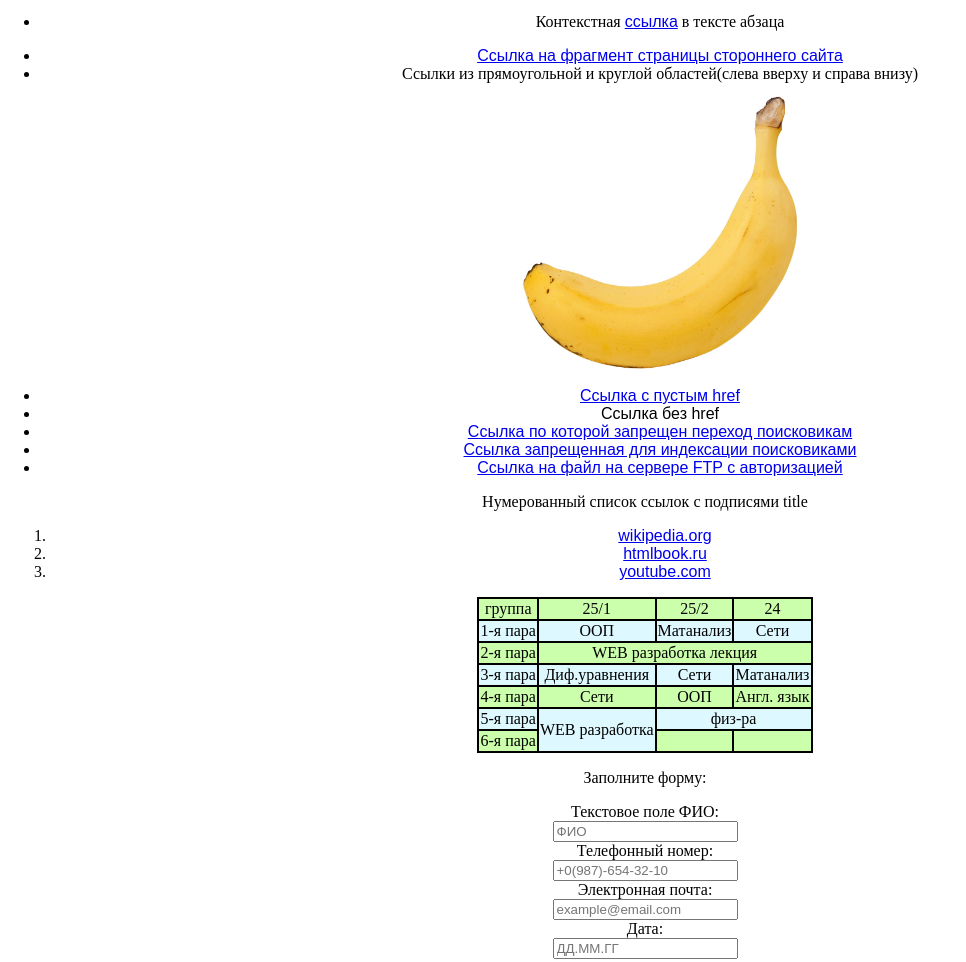
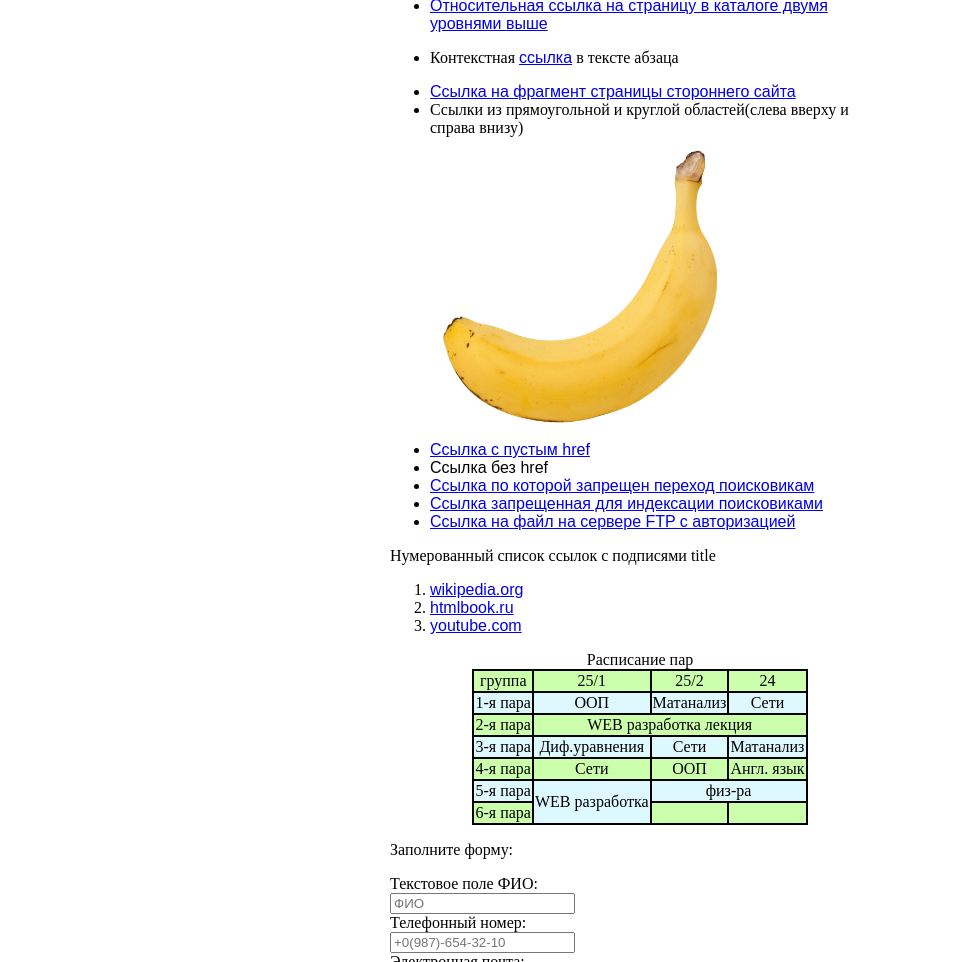
Before and after one commit to rngblessed/rngblessed.github.io, a plain HTML site: page index.html in a window 1280 px wide. Shown: the part 574-1536 px from the top of the page, without its empty margins (0-966 px from the left). Drawn offline with Linux system fonts and the light colour scheme.

Commit message:
positioned markers properly

```diff
--- a/index.html
+++ b/index.html
@@ -29,6 +29,7 @@
         <h1>Мой сайт</h1>
 
     </header>
+    <div class="format">
         <ul id="linklist" class="unorderedlist">
             <li><a href="http://kubsu.ru">KubSU</a></li>
             <li><a href="https://www.kubsu.ru/">https kubsu</a></li>
@@ -62,7 +63,6 @@
             <li><a id="robots" href="https://randomsite.com">Ссылка запрещенная для индексации поисковиками</a></li>
             <li><a href="ftp://login:password@email.ru/root/index.html">Ссылка на файл на сервере FTP с авторизацией</a></li>
         </ul>
-    <div class="format">
         <p id="orderedlist">Нумерованный список ссылок с подписями title</p>
         <ol>
             <li><a href="https://wikipedia.org/" title="Википедия">wikipedia.org</a></li>
@@ -70,7 +70,8 @@
             <li><a href="https://www.youtube.com/" title="Youtube">youtube.com</a></li>
         </ol>
 
-        <table class="numtable" id="table">
+        <table class="numtable">
+            <caption id="table">Расписание пар</caption>
             <tr>
                 <td>группа</td>
                 <td>25/1</td>
@@ -162,10 +163,11 @@
 
             <input type="submit" name="button-submit" value="Сохранить">
         </form>
+    </div>
         <footer class="foot">
             © Суравикин Фёдор
         </footer>
-    </div>
+
 </body>
 
 </html>
--- a/style.css
+++ b/style.css
@@ -1,5 +1,4 @@
 body {
-    text-align: center;
     margin: 0px;
     padding-left: 0px;
 }
@@ -40,8 +39,11 @@ h1 {
 }
 
 .format {
-    padding-left: 10px;
+    display: block;
+    text-align: center;
     margin: auto;
+    max-width: 500px;
+    text-align: left;
 }
 
 table, td, tr{
@@ -61,15 +63,25 @@ tr:nth-child(2n - 1) {
 }
 
 .foot {
+
     height: 100px;
     width: 100%;
     text-align: left;
-    padding-top: 40px;
+    padding-top: 50px;
+    background-color: rgb(255, 220, 166);
+    padding-left: 10px;
+    margin-top: 10px;
 }
 
 .unorderedlist {
-    position: inherit;
+    display: block;
+    position: relative;
     margin-left: auto;
     margin-right: auto;
 
 }
+
+.unorderedlist li {
+    list-style-position: outside;
+    text-align: -webkit-match-parent;
+}
```
